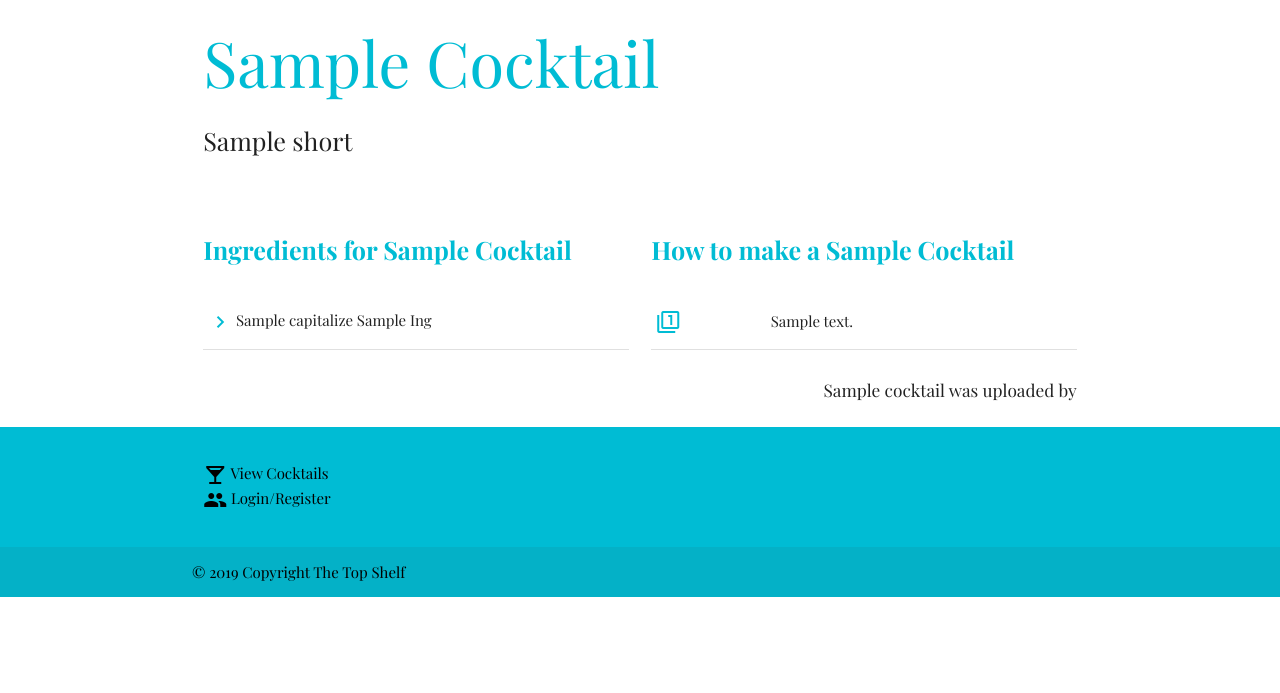
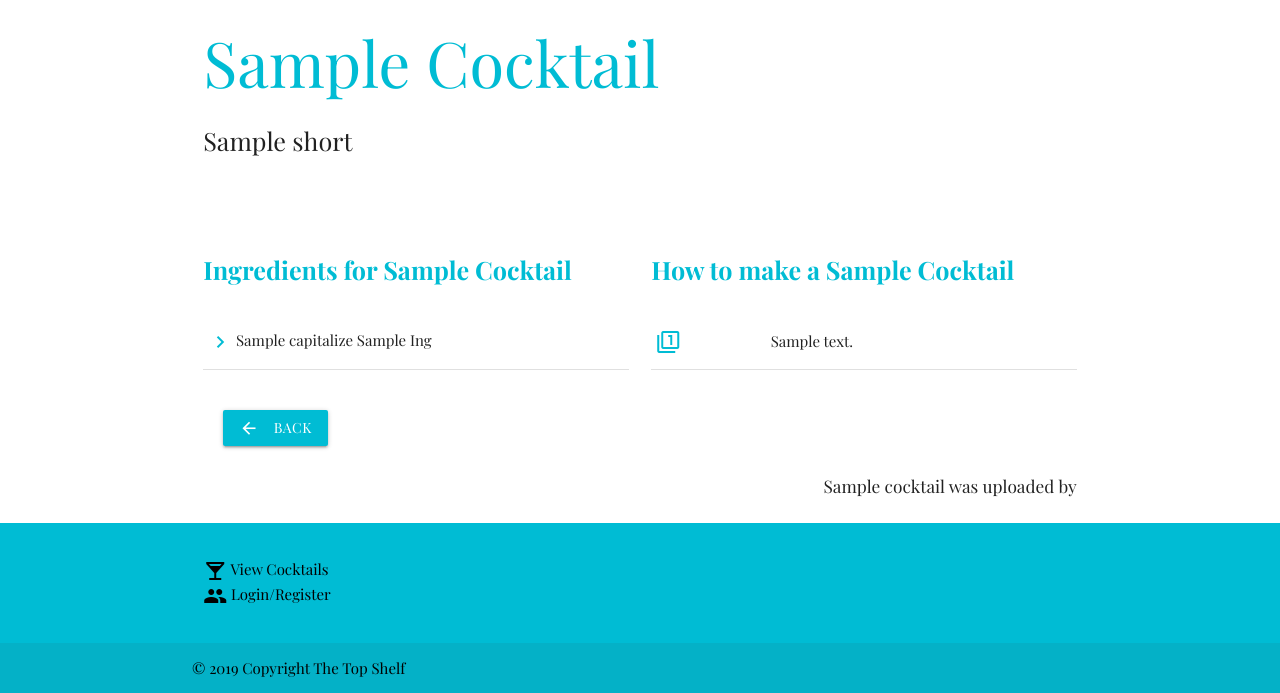
Before and after one commit to walshyc/the-top-shelf, a Flask app: template templates/single.html in a window 1280 px wide. Shown: the part 431-1124 px from the top of the page. Before the commit the page ends 1028 px from the top, so only its background shows below. Run offline with Flask 2, Linux system fonts and the light colour scheme; the template is opened without the code that fills it: most values are stand-ins (such as "Sample title", 1, 10 or a date in 2020); grey boxes marked "Sample" are stand-in pictures; some libraries are stand-ins or nearby versions.

Commit message:
added navigation buttons

```diff
--- a/config.py
+++ b/config.py
@@ -1,5 +1,6 @@
 import os
 
 MONGO_DBNAME = 'theTopShelf'
-MONGO_URI =os.environ.get("MONGO_URI")
+# MONGO_URI =os.environ.get("MONGO_URI")
+MONGO_URI = "mongodb+srv://root:jk6200dl@myfirstcluster-fdipx.mongodb.net/theTopShelf?retryWrites=true&w=majority"
 SECRET_KEY  = os.urandom(32)
--- a/static/css/style.css
+++ b/static/css/style.css
@@ -27,6 +27,10 @@ body {
     margin-bottom: 10px;
 }
 
+.back-btn{
+    margin: 20px;
+}
+
 /* Ingredients Styling */
 
 .ing-heading {
@@ -35,6 +39,10 @@ body {
 
 .ing_table>i, .ing_table {
     vertical-align: middle !important;
+}
+
+.title-text{
+    margin: 0 !important;
 }
 
 /* Card Stlying */
--- a/templates/drink.html
+++ b/templates/drink.html
@@ -62,5 +62,10 @@
 
     {% endfor %}
 </div>
+<div class="col s12 ">
+        <!-- Back to category button -->
+        <a href="{{url_for('categories')}}"
+            class="cyan waves-effect waves-light btn back-btn"><i class="material-icons left">arrow_back</i>Back</a>
+    </div>
 
 {% endblock %}
--- a/templates/single.html
+++ b/templates/single.html
@@ -20,11 +20,20 @@
 
 {% block content %}
 <div class="row">
+
     <div class="col s12">
-        <!-- Shows the name and description of the chose cocktail -->
+
+        <div class="row">
+            <div class="col s12">
                 <h1 class="cyan-text">{{cocktail.cocktail_name.title()}}</h1>
                 <p class="flow-text">{{cocktail.short}}</p>
             </div>
+
+        </div>
+        <!-- Shows the name and description of the chose cocktail -->
+
+    </div>
+
 </div>
 <div class="row">
     <div class="col s12 m6">
@@ -84,24 +93,39 @@
 {% if session['username'] == cocktail.added_by  %}
 <div class="row center-align">
 
+
+
     <!-- If the correct user is logged in they can edit or delete the cocktail  -->
     <div class="col s6"><a href="{{url_for('edit_cocktail', cocktail_name = cocktail.cocktail_name)}}"
-            class="card-btn cyan waves-effect waves-light btn"><i class="small material-icons left">edit</i>Edit</a>
+            class="card-btn cyan waves-effect waves-light btn">Edit</a>
     </div>
     <div class="col s6">
 
-        <a class="card-btn red accent-3 waves-effect waves-light btn modal-trigger" href="#deleteModal"><i
-                class="small material-icons left">remove_circle</i>Delete</a>
+        <a class="card-btn red accent-3 waves-effect waves-light btn modal-trigger" href="#deleteModal">Delete</a>
 
     </div>
+
+    <div class="col s12 ">
+            <!-- Back to category button -->
+            <a href="{{url_for('category_name',category_name=category.category_name)}}"
+                class="cyan waves-effect waves-light btn back-btn"><i class="material-icons left">arrow_back</i>Back</a>
         </div>
-{% endif %}
+</div>
+{% else %}
+
 <div class="row">
+        <div class="col s12 left-align">
+            <!-- Back to category button -->
+            <a href="{{url_for('category_name',category_name=category.category_name)}}"
+                class="cyan waves-effect waves-light btn back-btn"><i class="material-icons left">arrow_back</i>Back</a>
+        </div>
         <div class="col s12 right-align">
             <!-- Shows the user who uploaded the cocktail -->
             <h6>{{cocktail.cocktail_name}} was uploaded by {{cocktail.added_by.title()}}</h6>
         </div>
     </div>
+{% endif %}
+
 
 <div id="deleteModal" class="modal">
     <div class="modal-content">
@@ -111,8 +135,7 @@
     <div class="modal-footer">
         <a href="{{url_for('delete_cocktail', cocktail_name = cocktail.cocktail_name)}}"
             class="card-btn  red accent-3 waves-effect waves-light btn">Delete {{cocktail.cocktail_name.title()}}</a>
-        <a href="#"
-            class="modal-close card-btn cyan waves-effect waves-light btn">Cancel</a>
+        <a href="#" class="modal-close card-btn cyan waves-effect waves-light btn">Cancel</a>
     </div>
 </div>
 
```
Lines whose indentation alone changed are shown as unchanged.
